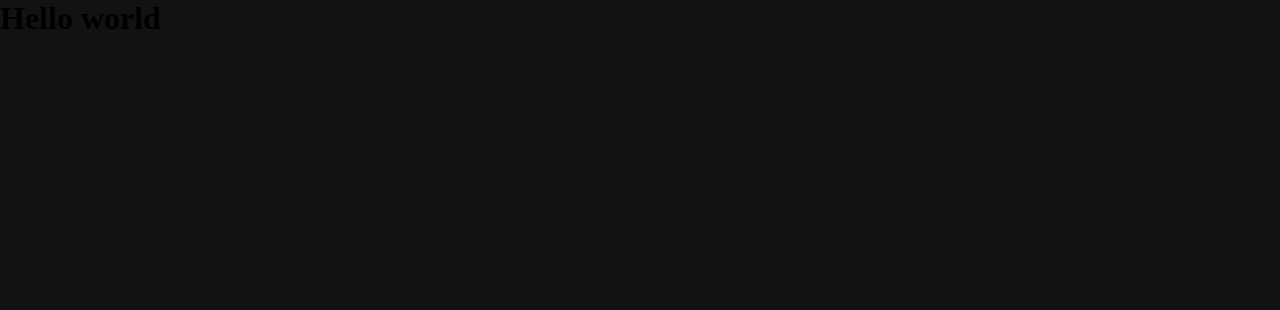
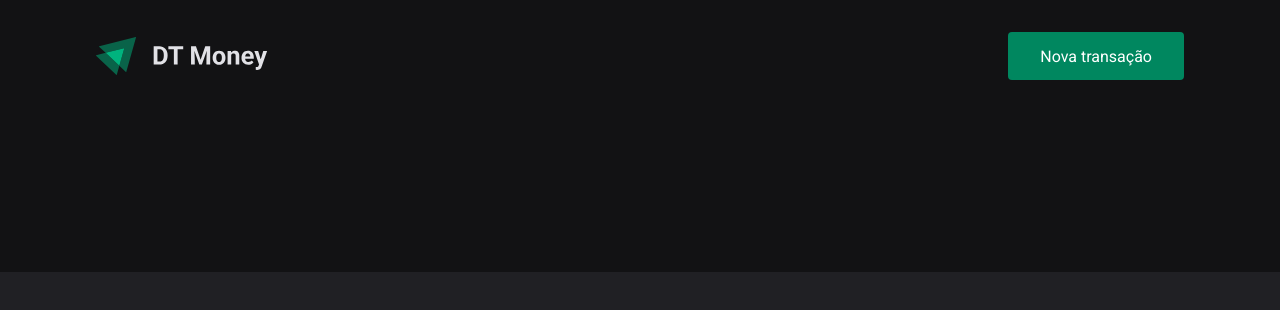
Before and after one commit to dandevweb/ds-money, a React (Create React App) app: page / in a window 1280 px wide. Shown: the top 310 px of the page. Built offline with nearby package versions, Linux system fonts and the light colour scheme.

Commit message:
Created Header Component

```diff
--- a/public/index.html
+++ b/public/index.html
@@ -3,9 +3,12 @@
 
 <head>
   <meta charset="utf-8" />
+  <link rel="preconnect" href="https://fonts.googleapis.com">
+  <link rel="preconnect" href="https://fonts.gstatic.com" crossorigin>
 
-  <title>DT Money</title>
+  <title>DS Money</title>
   <link rel="shortcut icon" href="favicon.png" type="image/png">
+  <link href="https://fonts.googleapis.com/css2?family=Roboto:wght@400;700&display=swap" rel="stylesheet">
 </head>
 
 <body>
--- a/src/App.tsx
+++ b/src/App.tsx
@@ -1,10 +1,11 @@
+import { Header } from "./components/Header";
 import { GlobalStyle } from "./styles/global";
 
 export function App() {
   return (
-    <div className="App">
-      <h1>Hello world</h1>
+    <>
+      <Header />
       <GlobalStyle />
-    </div>
+    </>
   );
 }
--- /dev/null
+++ b/src/components/Header/index.tsx
@@ -0,0 +1,14 @@
+import logo from '../../assets/logo.svg'
+import { Container, Content } from './styles'
+export function Header() {
+    return (
+        <Container>
+            <Content>
+                <img src={logo} alt="ds money" />
+                <button type="button">
+                    Nova transação
+                </button>
+            </Content>
+        </Container>
+    )
+}
--- /dev/null
+++ b/src/components/Header/styles.ts
@@ -0,0 +1,33 @@
+import styled from "styled-components";
+
+export const Container = styled.header`
+    background: var(--background);
+`
+
+export const Content = styled.div`
+    max-width: 1120px;
+    margin: 0 auto;
+
+    padding: 2rem 1rem 12rem;
+    display: flex;
+    align-items: center;
+    justify-content: space-between;
+
+    button {
+        font-size: 1rem;
+        color: var(--white);
+        background-color: var(--green);
+        border: 0;
+        padding: 0 2rem;
+        border-radius: 0.25rem;
+        height: 3rem;
+
+        transition: filter 0.3s;
+
+        &:hover {
+            filter: brightness(0.9)
+        }
+
+    }
+
+`
--- a/src/styles/global.ts
+++ b/src/styles/global.ts
@@ -37,8 +37,23 @@
     }
 
     body {
-        background: var(--background);
+        background: var(--shape);
         -webkit-font-smoothing: antialiased;
+    }
+
+    body, input, textarea, button {
+        font-family: 'Roboto', sans-serif;
+        font-weight: 400;
+        color: var(--text-body);
+    }
+
+    h1, h2, h3, h4, h5, h6 {
+        font-weight: 700;
+        color: var(--text-title);
+    }
+
+    strong {
+        font-weight: 700;
     }
 
     button {
```
